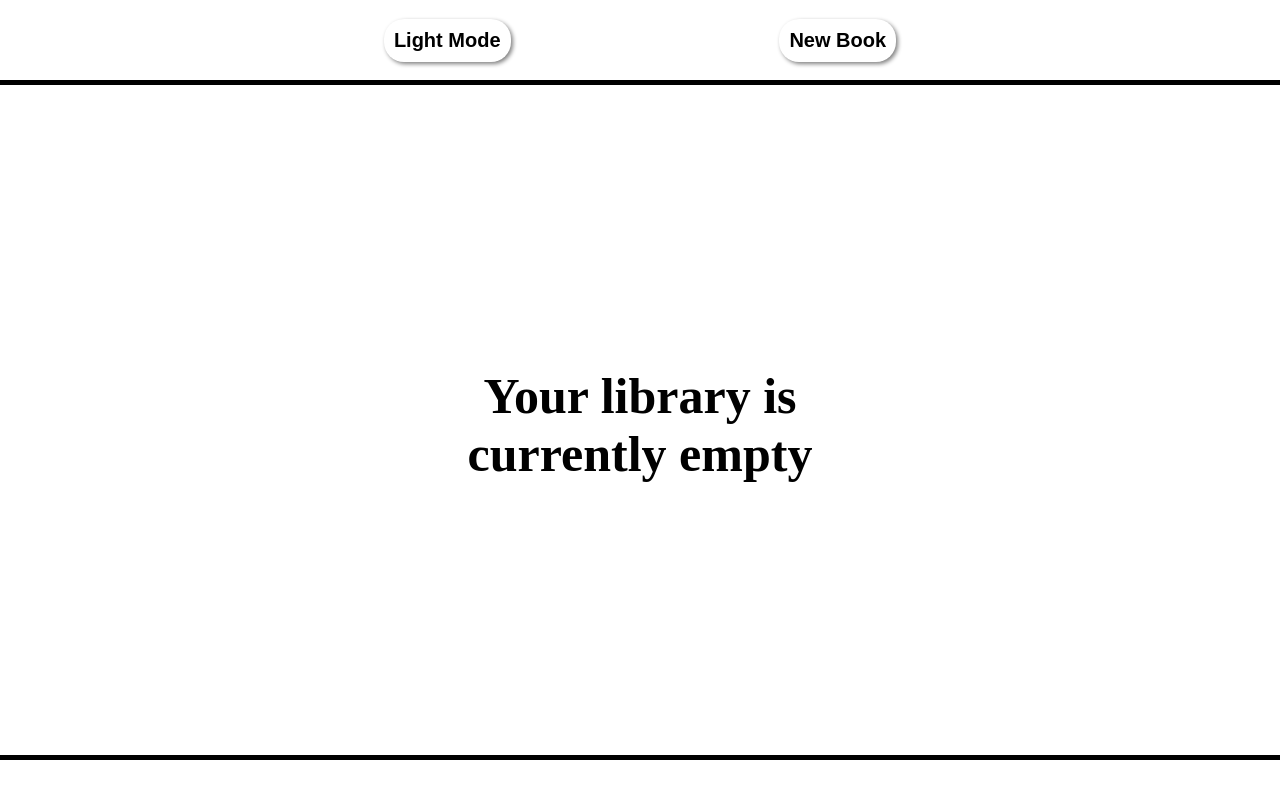
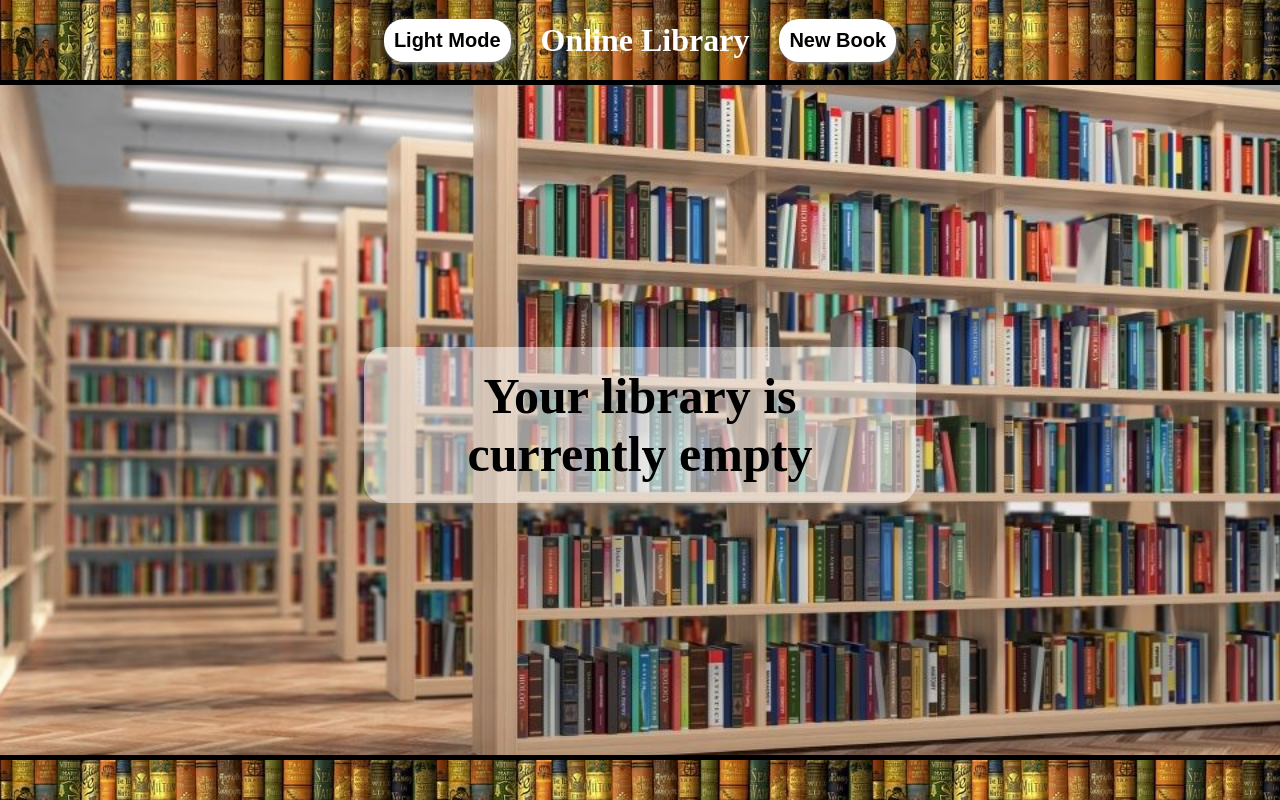
Before and after one commit to GalladeFan475/library, a plain HTML site: page index.html in a window 1280 px wide. Drawn offline with Linux system fonts and the light colour scheme.

Commit message:
Update styles.css

```diff
--- a/styles.css
+++ b/styles.css
@@ -3,8 +3,8 @@
   --background-color: white;
   --new-btn-hover-color: rgb(247, 235, 235);
   --del-btn-hover-color: rgb(48, 47, 47);
-  --background-container: url("images/light-mode-library.jpg");
-  --background-header: url("images/light-mode-header.jpg");
+  --background-container: url("light-mode-library.jpg");
+  --background-header: url("light-mode-header.jpg");
   --message-background-color: rgba(255, 255, 255, 0.5);
 }
 
```
